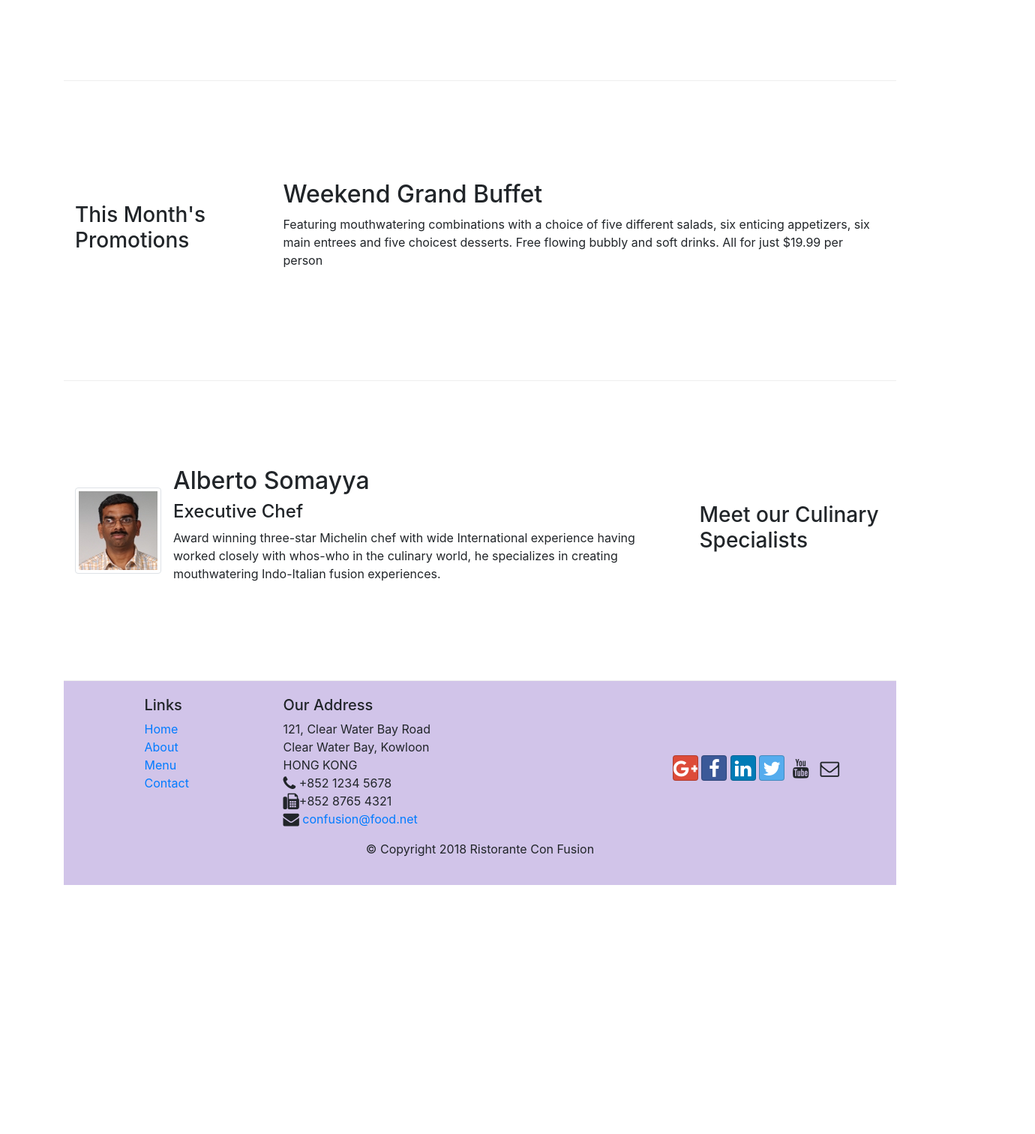
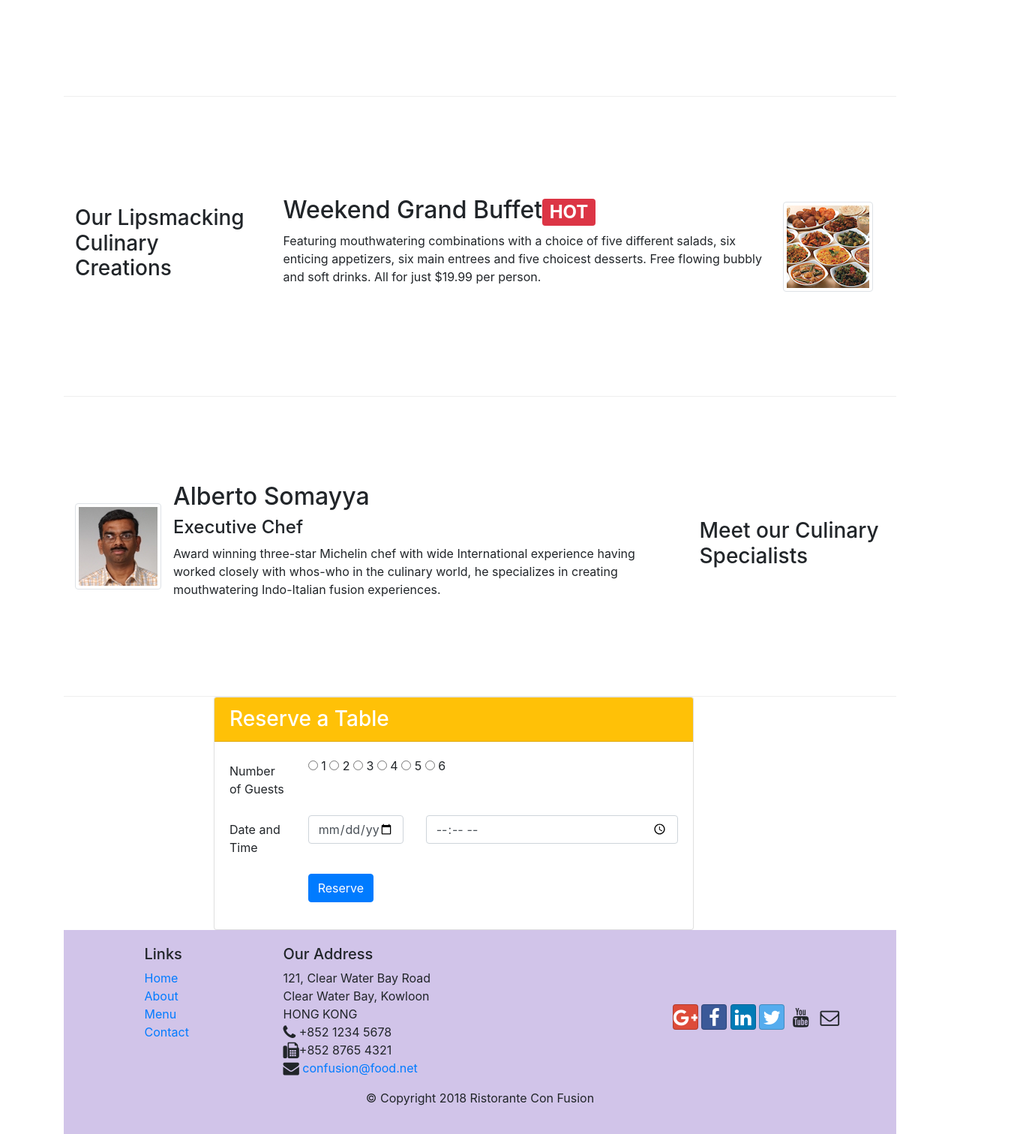
Before and after one commit to Tanay-Mahajan/Web-Development-Bootstrap, a website: page index.html in a window 1280 px wide. Shown: the part 565-2077 px from the top of the page at 75% size, 1380 px wide, since content can reach past the window. Before the commit the page ends 1745 px from the top, so only its background shows below. Drawn offline with nearby package versions, Linux system fonts and the light colour scheme.

Commit message:
Assignment 2

```diff
--- a/index.html
+++ b/index.html
@@ -36,14 +36,20 @@
     <header class="jumbotron">
         <div class="container">
             <div class="row row-header">
-                <div class="col-12 col-sm-9">
+                <div class="col-12 col-sm-6">
                     <h1>Ristorante con Fusion</h1>
                     <p>We take inspiration from the World's best cuisines, and create a unique fusion experience. Our lipsmacking creations will tickle your culinary senses!</p>
                 </div>
                 <div class="col-12 col-sm align-self-center">
                     <img src="img/logo.png" class="img-fluid">
                 </div>
+                <div>
+                    <div class="col-12 col-sm align-self-center">
+                        <a class="btn btn-warning btn-block btn-sm" href="#reservetable" role="button">Reserve a Table</a>
+                    </div>
+                </div>
             </div>
+
         </div>
     </header>
 
@@ -59,23 +65,25 @@
                         <h2 class="mt-0">Uthappizza<span class="badge badge-danger">HOT</span><span class="badge badge-pill badge-secondary">$4.99</span></h2>
                         <p class="d-none d-sm-block">A unique combination of Indian Uthappam (pancake) and Italian pizza, topped with Cerignola olives, ripe vine cherry tomatoes, Vidalia onion, Guntur chillies and Buffalo Paneer.</p>
                     </div>
-
-
                 </div>
-
+            </div>
+        </div>
+        <div class="row row-content align-items-center">
+            <div class="col-12 col-sm-4 order-sm-first col-md-3">
+                <h3>Our Lipsmacking Culinary Creations</h3>
+            </div>
+            <div class="col col-sm order-sm-first col-md">
+                <div class="media">
+                    <img class="d-flex mr-3 img-thumbnail align-self-center order-sm-last" src="img/buffet.png" alt="buffet">
+                    <div class="media-body">
+                        <h2 class="mt-0">Weekend Grand Buffet<span class="badge badge-danger">HOT</span></h2>
+                        <p class="d-none d-sm-block">Featuring mouthwatering combinations with a choice of five different salads, six enticing appetizers, six main entrees and five choicest desserts. Free flowing bubbly and soft drinks. All for just $19.99 per person. </p>
+                    </div>
+                </div>
             </div>
         </div>
 
 
-        <div class="row row-content align-items-center">
-            <div class="col-12 col-sm-4 col-md-3">
-                <h3>This Month's Promotions</h3>
-            </div>
-            <div class="col col-sm col-md">
-                <h2>Weekend Grand Buffet</h2>
-                <p class="d-none d-sm-block">Featuring mouthwatering combinations with a choice of five different salads, six enticing appetizers, six main entrees and five choicest desserts. Free flowing bubbly and soft drinks. All for just $19.99 per person </p>
-            </div>
-        </div>
 
         <div class="row row-content align-items-center">
             <div class="col-12 col-sm-4 order-sm-last col-md-3">
@@ -91,6 +99,44 @@
                     </div>
 
 
+            </div>
+        </div>
+
+    </div>
+    <div class="col align-items-center offset-2">
+        <div class="card " style="width: 40rem;">
+            <h3 class="card-header bg-warning text-white">Reserve a Table</h3>
+            <div class="card-body">
+                <form id="reservetable">
+                    <div class="form-group row">
+                        <label for="guests" class="col-md-2 col-form-label">Number of Guests</label>
+                        <div class="col-md-10">
+                           <label><input type="radio" value=""> 1</label>
+                           <label><input type="radio" value=""> 2</label>
+                           <label><input type="radio" value=""> 3</label>
+                           <label><input type="radio" value=""> 4</label>
+                           <label><input type="radio" value=""> 5</label>
+                           <label><input type="radio" value=""> 6</label>
+                        </div>
+                    </div>
+
+                    <div class="form-group row">
+                        <label for="Date" class="col12 col-md-2 col-form-label">Date and Time</label>
+                        <div class="col-5 col-md-3">
+                            <input type="date" class="form-control" id="date" name="date" placeholder="Date">
+                        </div>
+                        <div class="col-7 col-md-7">
+                            <input type="time" class="form-control" id="time" name="time" placeholder="Time">
+                        </div>
+                    </div>
+                    <div class="form-group row">
+                        <div class="offset-md-2 col-md-10">
+                            <button type="submit" class="btn btn-primary" id="reserve" name="reserve">
+                                Reserve
+                            </button>
+                        </div>
+                    </div>
+                </form>
             </div>
         </div>
     </div>
```
